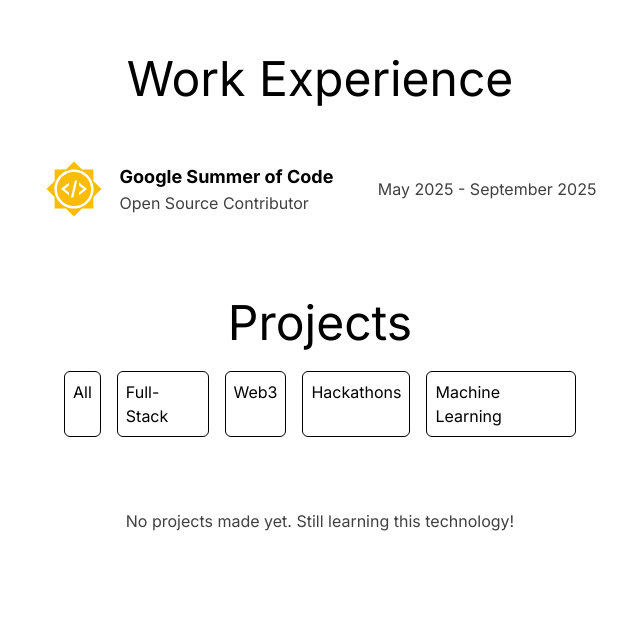
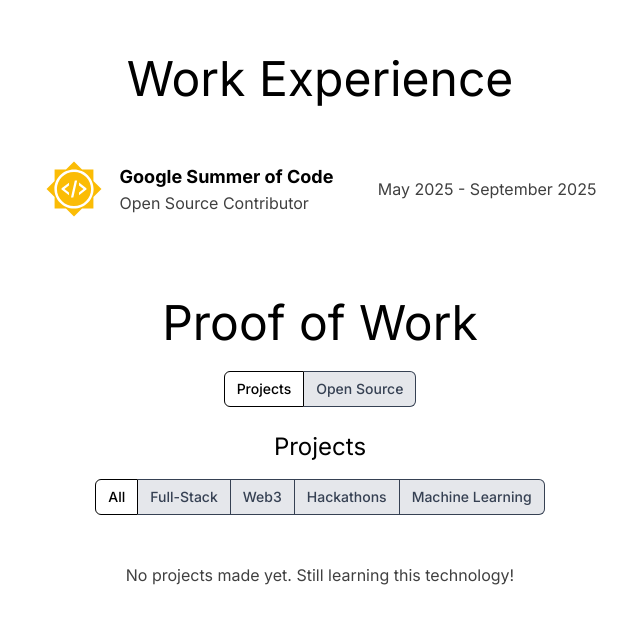
Before and after one commit to Spandan-Mishra/portfolio, a Next.js app: page / in a window 1280 px wide. Shown: the part 769-1392 px from the top of the page, without its empty margins (320-960 px from the left). Before the commit the page ends 1350 px from the top, so only its background shows below. Built offline with nearby package versions, Linux system fonts and the light colour scheme.

Commit message:
feat: proof of work section added

```diff
--- a/package.json
+++ b/package.json
@@ -10,6 +10,8 @@
   "dependencies": {
     "@radix-ui/react-icons": "^1.3.2",
     "@radix-ui/react-separator": "^1.1.7",
+    "@radix-ui/react-toggle": "^1.1.10",
+    "@radix-ui/react-toggle-group": "^1.1.11",
     "@radix-ui/react-tooltip": "^1.2.8",
     "@tailwindcss/cli": "^4.1.14",
     "class-variance-authority": "^0.7.1",
--- a/src/app/page.tsx
+++ b/src/app/page.tsx
@@ -1,6 +1,7 @@
 import Experience from "../components/Experience";
 import Hero from "../components/Hero";
 import Navbar from "../components/Navbar";
+import POW from "../components/POW";
 import Projects from "../components/Projects";
 
 export default function Home() {
@@ -8,7 +9,7 @@
     <div className="max-w-2/3 mx-auto flex flex-col items-center">
       <Hero />
       <Experience />
-      <Projects />
+      <POW />
     </div>
   );
 }
--- a/src/components/Navbar.tsx
+++ b/src/components/Navbar.tsx
@@ -1,6 +1,6 @@
 
 import NavItem from "./NavItem"
-import { CodeIcon, GitHubLogoIcon, HomeIcon, LayersIcon, LinkedInLogoIcon, PersonIcon, TwitterLogoIcon } from "@radix-ui/react-icons"
+import { CodeIcon, GitHubLogoIcon, HomeIcon, LayersIcon, LinkedInLogoIcon, TwitterLogoIcon } from "@radix-ui/react-icons"
 
 const Navbar = () => {
     const navitems = [
--- /dev/null
+++ b/src/components/OpenSource.tsx
@@ -0,0 +1,13 @@
+
+const OpenSource = () => {
+    return (
+        <div className="flex flex-col w-full items-center">
+            <div className="text-2xl mb-4">
+                Open Source
+            </div>
+        </div>
+
+    );
+};
+
+export default OpenSource;
--- /dev/null
+++ b/src/components/POW.tsx
@@ -0,0 +1,41 @@
+"use client";
+
+import { useState } from "react";
+import Projects from "./Projects";
+import OpenSource from "./OpenSource";
+import { ToggleGroup, ToggleGroupItem } from "./ui/toggle-group";
+
+const POW = () => {
+    const [selectedOption, setSelectedOption] = useState<string>("Projects");
+    console.log("Selected Option:", selectedOption);
+    return (
+        <div className="flex flex-col w-full items-center gap-6">
+            <div className="text-5xl mt-6">
+                Proof of Work
+            </div>
+            <ToggleGroup
+                type="single"
+                value={selectedOption}
+                onValueChange={(val) => {
+                    if (!val) return;
+                    setSelectedOption(val);
+                }}
+                variant="outline"
+                aria-label="Proof of Work options"
+            >
+                <ToggleGroupItem value="Projects" aria-label="Projects">
+                    Projects
+                </ToggleGroupItem>
+                <ToggleGroupItem value="OpenSource" aria-label="Open Source">
+                    Open Source
+                </ToggleGroupItem>
+            </ToggleGroup>
+            {selectedOption === "Projects"
+                ? <Projects />
+                : <OpenSource />
+            }
+        </div>
+    )
+}
+
+export default POW;
--- a/src/components/Projects.tsx
+++ b/src/components/Projects.tsx
@@ -1,6 +1,7 @@
 "use client";
 
 import { useState } from "react";
+import { ToggleGroup, ToggleGroupItem } from "./ui/toggle-group";
 
 const categories = ["Full-Stack", "Web3", "Hackathons", "Machine Learning"];
 
@@ -15,29 +16,38 @@
 ]
 
 const Projects = () => {
-    const [selectedCategory, setSelectedCategory] = useState<string | null>(null);
+    const [selectedCategory, setSelectedCategory] = useState<string>("All");
 
     console.log("Selected Category:", selectedCategory);
 
-    const filteredProjects = selectedCategory
+    const filteredProjects = selectedCategory && selectedCategory !== "All"
         ? projects.filter(project => project.category === selectedCategory)
         : projects;
 
     return (
         <div className="flex flex-col w-full items-center">
-            <div className="text-5xl mt-6">
+            <div className="text-2xl mb-4">
                 Projects
             </div>
-            <div className="w-3/5 my-6 flex gap-4 justify-center">
-                <div className="border p-2 rounded-md hover:bg-secondary cursor-pointer" onClick={() => setSelectedCategory(null)}>
+            <ToggleGroup
+                type="single"
+                value={selectedCategory}
+                onValueChange={(val) => {
+                    if (!val) return;
+                    setSelectedCategory(val);
+                }}
+                variant="outline"
+                aria-label="Project categories"
+            >
+                <ToggleGroupItem value="All" aria-label="Projects">
                     All
-                </div>
-                {categories.map((category, index) => (
-                    <div key={index} className="border p-2 rounded-md hover:bg-secondary cursor-pointer" onClick={() => setSelectedCategory(category)}>
+                </ToggleGroupItem>
+                {categories.map((category) => (
+                    <ToggleGroupItem key={category} value={category} aria-label={category}>
                         {category}
-                    </div>
+                    </ToggleGroupItem>
                 ))}
-            </div>
+            </ToggleGroup>
             <div className="w-2/3 my-12 flex flex-col gap-6">
                 {filteredProjects.length > 0 ?
                     filteredProjects.map((project, index) => (
@@ -62,7 +72,7 @@
                     ))
                     :
                     <div className="text-center text-secondary">
-                        No {selectedCategory} projects made yet. Still learning this technology!
+                        No {selectedCategory !== "All" ? selectedCategory : null} projects made yet. Still learning this technology!
                     </div>
                 }
             </div>
--- /dev/null
+++ b/src/components/ui/toggle-group.tsx
@@ -0,0 +1,83 @@
+"use client"
+
+import * as React from "react"
+import * as ToggleGroupPrimitive from "@radix-ui/react-toggle-group"
+import { type VariantProps } from "class-variance-authority"
+
+import { cn } from "@/src/lib/utils"
+import { toggleVariants } from "@/src/components/ui/toggle"
+
+const ToggleGroupContext = React.createContext<
+  VariantProps<typeof toggleVariants> & {
+    spacing?: number
+  }
+>({
+  size: "default",
+  variant: "default",
+  spacing: 0,
+})
+
+function ToggleGroup({
+  className,
+  variant,
+  size,
+  spacing = 0,
+  children,
+  ...props
+}: React.ComponentProps<typeof ToggleGroupPrimitive.Root> &
+  VariantProps<typeof toggleVariants> & {
+    spacing?: number
+  }) {
+  return (
+    <ToggleGroupPrimitive.Root
+      data-slot="toggle-group"
+      data-variant={variant}
+      data-size={size}
+      data-spacing={spacing}
+      style={{ "--gap": spacing } as React.CSSProperties}
+      className={cn(
+        "group/toggle-group flex w-fit items-center gap-[--spacing(var(--gap))] rounded-md data-[spacing=default]:data-[variant=outline]:shadow-xs",
+        className
+      )}
+      {...props}
+    >
+      <ToggleGroupContext.Provider value={{ variant, size, spacing }}>
+        {children}
+      </ToggleGroupContext.Provider>
+    </ToggleGroupPrimitive.Root>
+  )
+}
+
+function ToggleGroupItem({
+  className,
+  children,
+  variant,
+  size,
+  ...props
+}: React.ComponentProps<typeof ToggleGroupPrimitive.Item> &
+  VariantProps<typeof toggleVariants>) {
+  const context = React.useContext(ToggleGroupContext)
+
+  return (
+    <ToggleGroupPrimitive.Item
+      data-slot="toggle-group-item"
+      data-variant={context.variant || variant}
+      data-size={context.size || size}
+      data-spacing={context.spacing}
+      className={cn(
+        toggleVariants({
+          variant: context.variant || variant,
+          size: context.size || size,
+        }),
+        "w-auto min-w-0 shrink-0 px-3 focus:z-10 focus-visible:z-10",
+        "data-[spacing=0]:rounded-none data-[spacing=0]:shadow-none data-[spacing=0]:first:rounded-l-md data-[spacing=0]:last:rounded-r-md data-[spacing=0]:data-[variant=outline]:border-l-0 data-[spacing=0]:data-[variant=outline]:first:border-l",
+        className
+      )}
+      {...props}
+    >
+      {children}
+    </ToggleGroupPrimitive.Item>
+  )
+}
+
+export { ToggleGroup, ToggleGroupItem }
--- /dev/null
+++ b/src/components/ui/toggle.tsx
@@ -0,0 +1,47 @@
+"use client"
+
+import * as React from "react"
+import * as TogglePrimitive from "@radix-ui/react-toggle"
+import { cva, type VariantProps } from "class-variance-authority"
+
+import { cn } from "@/src/lib/utils"
+
+const toggleVariants = cva(
+  "inline-flex items-center justify-center gap-2 rounded-md text-sm font-medium disabled:pointer-events-none disabled:opacity-50 [&_svg]:pointer-events-none [&_svg:not([class*='size-'])]:size-4 [&_svg]:shrink-0 focus-visible:border-ring focus-visible:ring-ring/50 focus-visible:ring-[3px] outline-none transition-[color,box-shadow] aria-invalid:ring-destructive/20 dark:aria-invalid:ring-destructive/40 aria-invalid:border-destructive whitespace-nowrap",
+  {
+    variants: {
+      variant: {
+        default: "bg-transparent",
+        outline:
+          "border border-input bg-gray-200 text-gray-700 shadow-xs hover:bg-gray-300 hover:text-gray-800 data-[state=on]:bg-white data-[state=on]:text-black",
+      },
+      size: {
+        default: "h-9 px-2 min-w-9",
+        sm: "h-8 px-1.5 min-w-8",
+        lg: "h-10 px-2.5 min-w-10",
+      },
+    },
+    defaultVariants: {
+      variant: "default",
+      size: "default",
+    },
+  }
+)
+
+function Toggle({
+  className,
+  variant,
+  size,
+  ...props
+}: React.ComponentProps<typeof TogglePrimitive.Root> &
+  VariantProps<typeof toggleVariants>) {
+  return (
+    <TogglePrimitive.Root
+      data-slot="toggle"
+      className={cn(toggleVariants({ variant, size, className }))}
+      {...props}
+    />
+  )
+}
+
+export { Toggle, toggleVariants }
```
Also changed, not shown: 1 other file (tests, documents, lock files or other folders).
